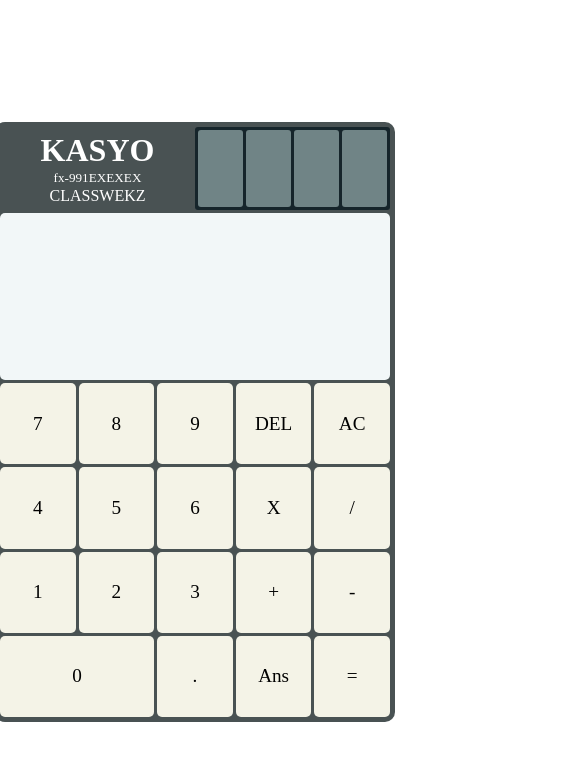
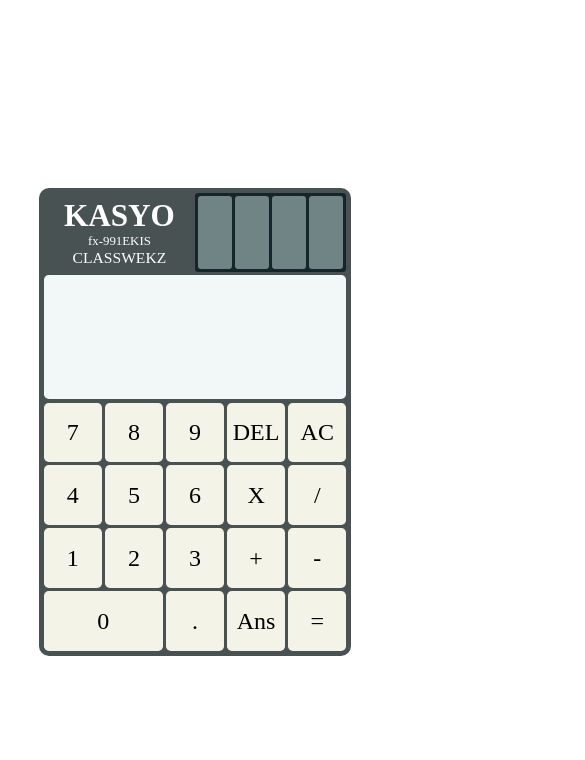
Before and after one commit to timpoi-py/odin-calculator, a plain HTML site: page index.html in a window 390 px wide. Shown: the top 760 px of the page, 585 px wide, since content can reach past the window. Drawn offline with Linux system fonts and the light colour scheme.

Commit message:
fix text sizes to make it more responsive

```diff
--- a/index.html
+++ b/index.html
@@ -12,7 +12,7 @@
       <div class="header">
         <div class="brand">
           <h1 class="brand__name">KASYO</h1>
-          <p class="brand__id">fx-991EXEXEX</p>
+          <p class="brand__id">fx-991EKIS</p>
           <p class="brand__category">CLASSWEKZ</p>
         </div>
         <div class="solar">
--- a/style.css
+++ b/style.css
@@ -17,22 +17,21 @@
 
 body {
   height: 100vh;
-  width: 100vh;
+  width: 100vw;
+  display: grid;
+  justify-items: center;
+  align-items: center;
 }
 
 .container {
-  width: 400px;
-  height: 600px;
+  width: min(400px, 80vw);
+  aspect-ratio: 2/3;
   background-color: var(--container);
-  position: absolute;
-  top: 50%;
-  left: 50%;
-  transform: translate(-50%, -50%);
-  border-radius: 10px;
+  border-radius: 0.625em;
   display: grid;
   grid-template-rows: 1fr 2fr 4fr;
-  gap: 3px;
-  padding: 5px;
+  gap: 0.2em;
+  padding: 0.3em;
 }
 
 .brand {
@@ -41,6 +40,7 @@ body {
   display: grid;
   justify-content: center;
   text-align: center;
+  font-size: min(1em, 4vw);
 }
 
 .brand__id {
@@ -56,34 +56,34 @@ body {
   display: grid;
   grid-template-columns: repeat(4, 1fr);
   background-color: var(--solar);
-  gap: 3px;
-  padding: 3px;
-  border-radius: 3px;
+  gap: 0.2em;
+  padding: 0.2em;
+  border-radius: 0.2em;
 }
 
 .solar__div {
   background-color: var(--solar-div);
-  border-radius: 3px;
+  border-radius: 0.2em;
 }
 
 .screen {
   background-color: var(--screen);
   width: 100%;
   height: 100%;
-  border-radius: 5px;
+  border-radius: 0.3em;
 }
 
 .btns__container {
   display: grid;
   grid-template-columns: repeat(5, 1fr);
   grid-template-rows: repeat(4, 1fr);
-  gap: 3px;
+  gap: 0.2em;
 }
 
 .btns {
-  font-size: larger;
+  font-size: 1.5em;
   background-color: var(--btns);
-  border-radius: 5px;
+  border-radius: 0.2em;
   display: flex;
   justify-content: center;
   align-items: center;
```
